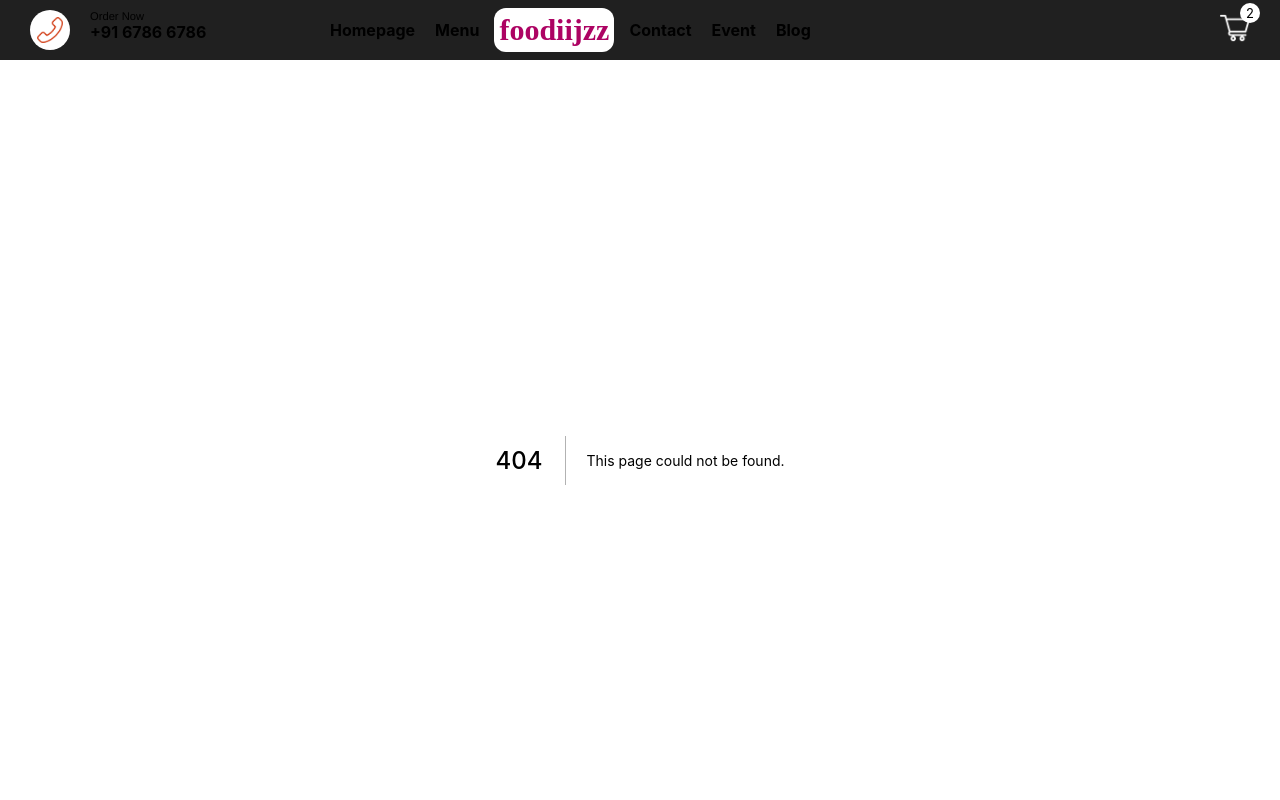
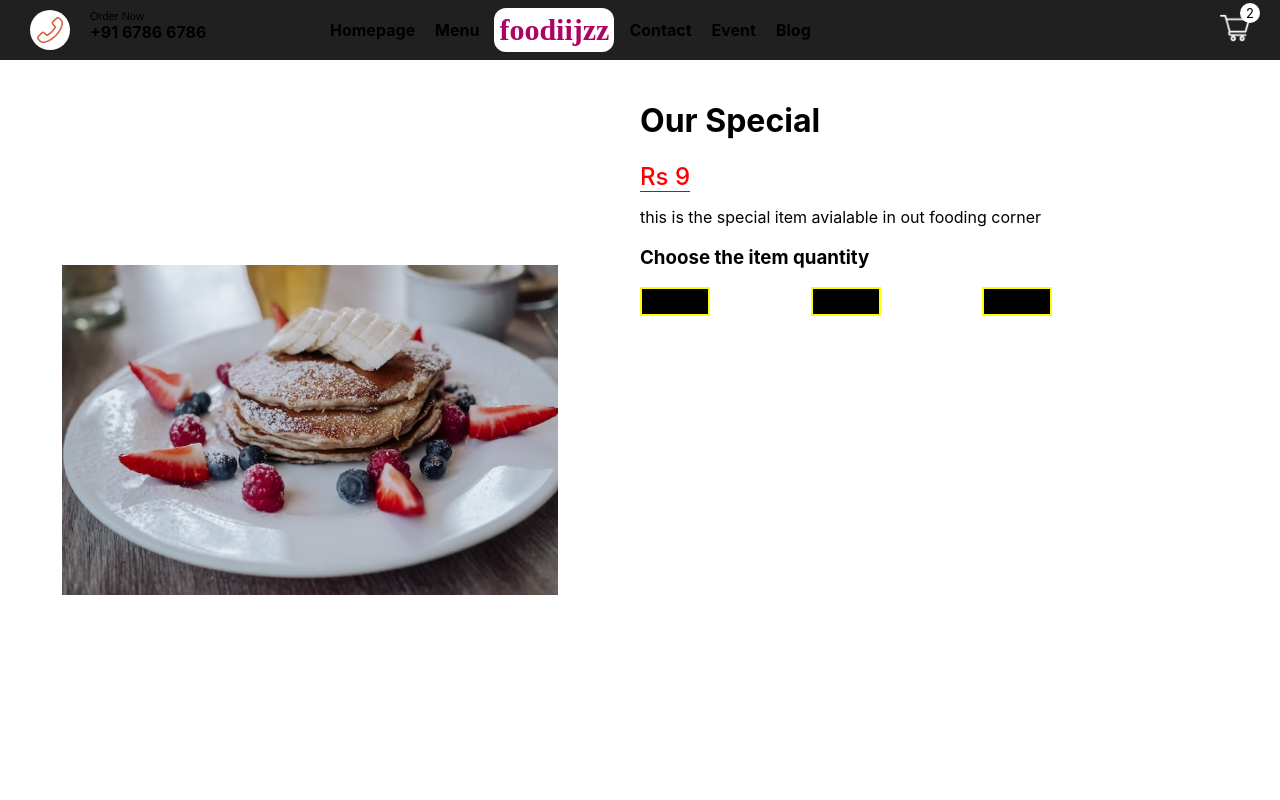
Before and after one commit to Asif-28/Next-js-Food-websites, a Next.js app: page /product/1 in a window 1280 px wide. Before the commit this address had no page. Shown: the top 800 px of the page. Built offline with nearby package versions, Linux system fonts and the light colour scheme.

Commit message:
product page created

```diff
--- a/components/Features.jsx
+++ b/components/Features.jsx
@@ -1,7 +1,8 @@
 import styles from "../styles/Features.module.css";
 import Image from "next/image";
-import React from "react";
+import React, { useRef } from "react";
 import { Swiper, SwiperSlide } from "swiper/react";
+import Typed from "typed.js";
 import SwiperCore, {
   Navigation,
   Pagination,
@@ -15,6 +16,9 @@ import "swiper/css/pagination";
 
 SwiperCore.use([Navigation, Pagination, Autoplay, Virtual]);
 const Features = () => {
+  const textRef = useRef();
+  const el = useRef(null);
+  const typed = useRef(null);
   const slides = [
     {
       img: "/img/screen1.jpg",
--- a/components/Footer.jsx
+++ b/components/Footer.jsx
@@ -6,7 +6,7 @@ const Footer = () => {
   return (
     <div className={styles.container}>
       <div className={styles.item}>
-        <Image src="/img/bg.png" alt="" objectFit="cover" layout="fill" />
+        <Image src="/img/footer.jpg" alt="" objectFit="cover" layout="fill" />
       </div>
       <div className={styles.item}>
         <div className={styles.card1}>
--- a/package.json
+++ b/package.json
@@ -13,7 +13,8 @@
     "next": "12.3.1",
     "react": "18.2.0",
     "react-dom": "18.2.0",
-    "swiper": "^8.4.2"
+    "swiper": "^8.4.2",
+    "typed.js": "^2.0.12"
   },
   "devDependencies": {
     "eslint": "8.24.0",
--- /dev/null
+++ b/pages/product/[id].jsx
@@ -0,0 +1,42 @@
+import styles from "../../styles/Product.module.css";
+import Image from "next/image";
+import { useState } from "react";
+export const Product = () => {
+  const [size, setSize] = useState(2);
+  const foodItem = {
+    id: 1,
+    img: "/img/f1.jpg",
+    name: " Our Special ",
+    price: " 199, 277, 499",
+    desc: "this is the special item avialable in out fooding corner ",
+  };
+  return (
+    <div className={styles.container}>
+      <div className={styles.leftContainer}>
+        <div className={styles.imgContainer}>
+          <Image src={foodItem.img} alt="" objectFit="contain" layout="fill" />
+        </div>
+      </div>
+      <div className={styles.rightContainer}>
+        <h1 className={styles.title}>{foodItem.name}</h1>
+        <span className={styles.price}>Rs {foodItem.price[size]}</span>
+        <p className={styles.desc}>{foodItem.desc}</p>
+        <h3 className={styles.choose}>Choose the item quantity</h3>
+        <div className={styles.sizes}>
+          <div className={styles.size}>
+            {/* <Image src="/img/size.png" alt="" layout="fill" /> */}
+            <button className={styles.btn}>Small</button>
+          </div>
+          <div className={styles.size}>
+            {/* <Image src="/img/size.png" alt="" layout="fill" /> */}
+            <button className={styles.btn}>Medium</button>
+          </div>
+          <div className={styles.size}>
+            <button className={styles.btn}>Large</button>
+          </div>
+        </div>
+      </div>
+    </div>
+  );
+};
+export default Product;
--- /dev/null
+++ b/styles/Product.module.css
@@ -0,0 +1,55 @@
+.container {
+  height: calc(100vh - 60px);
+  display: flex;
+}
+.leftContainer {
+  flex: 1;
+  display: flex;
+  align-items: center;
+  justify-content: center;
+  height: 100%;
+}
+
+.rightContainer {
+  flex: 1;
+  height: 100%;
+
+  padding: 20px;
+}
+.imgContainer {
+  width: 80%;
+  height: 80%;
+  position: relative;
+  /* border-radius: 12px; */
+}
+.price {
+  color: rgb(255, 0, 0);
+  font-size: 24px;
+  font-weight: 500;
+  border-bottom: 1px solid rgb(179, 17, 17);
+}
+.sizes {
+  width: 60%;
+  display: flex;
+  justify-content: space-between;
+}
+.size {
+  width: 30px;
+  height: 30px;
+  position: relative;
+  /* background-color: white; */
+  cursor: pointer;
+}
+
+.btn {
+  min-width: 70px;
+  padding: 5px;
+  background-color: black;
+  border: none;
+  border: 2px solid yellow;
+}
+.btn:hover {
+  font-size: 14px;
+  border: 2px solid red;
+  transition: all 0.1s ease-in-out;
+}
```
Also changed, not shown: styles/FoodCard.module.css (+9 -0 lines), public/img/footer.jpg (added), 1 other file (tests, documents, lock files or other folders).
